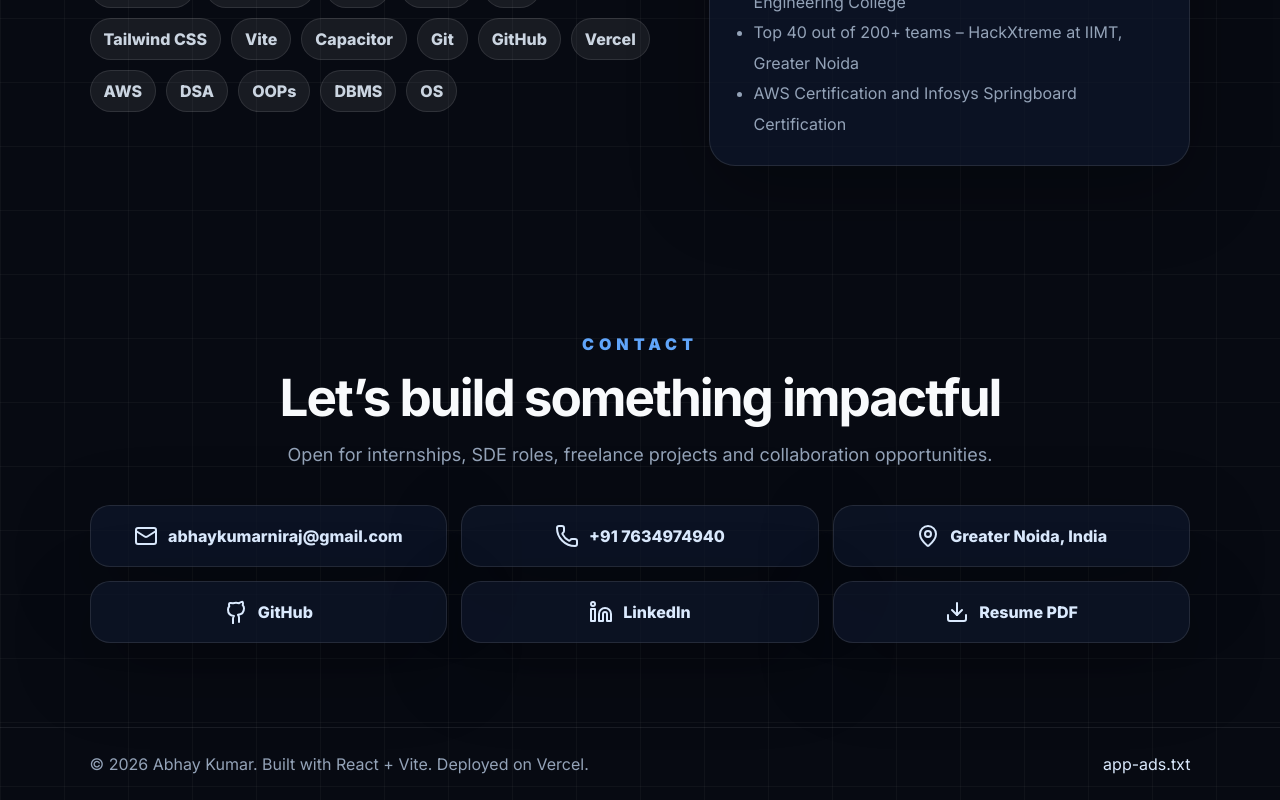
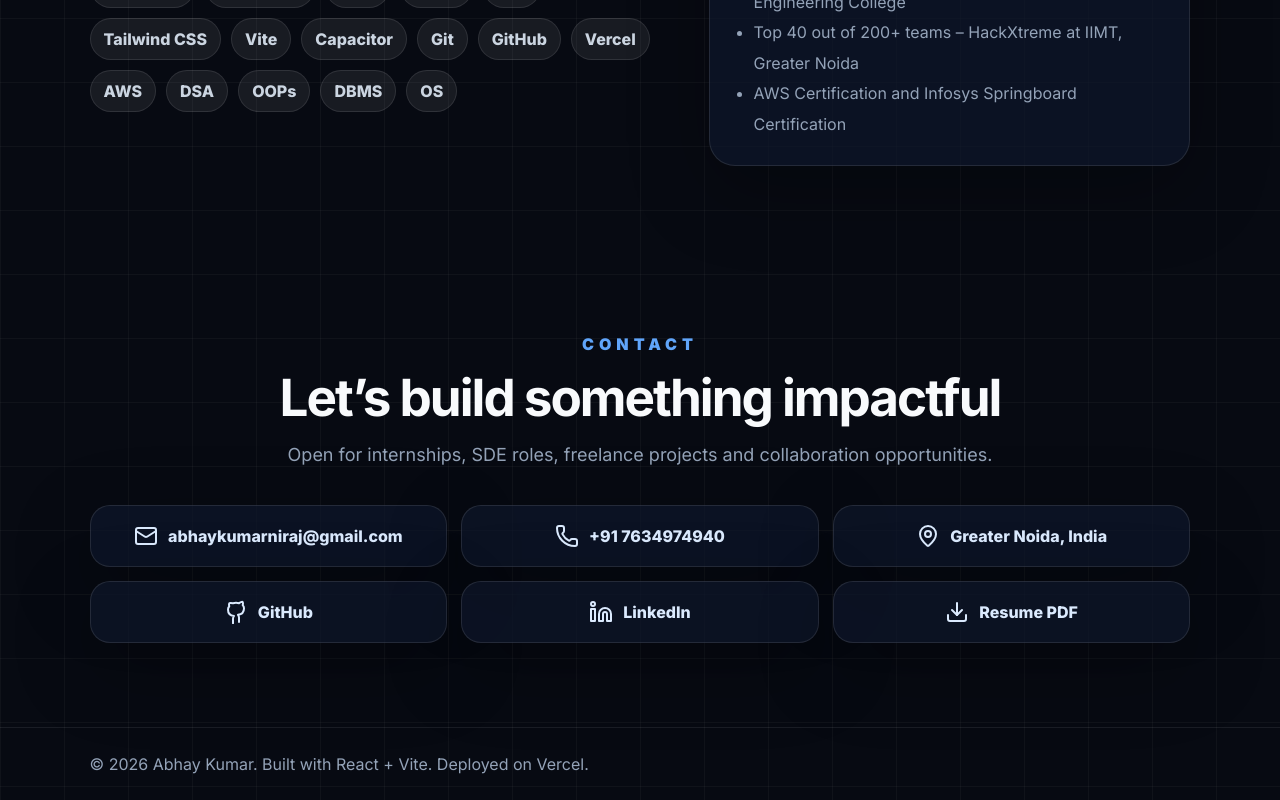
Before and after one commit to Dearabhay/dearabhay, a React (Vite) app: page / in a window 1280 px wide. Shown: the part 3886-4686 px from the top of the page. Built offline with nearby package versions, Linux system fonts and the light colour scheme.

Commit message:
Update App.jsx

```diff
--- a/src/App.jsx
+++ b/src/App.jsx
@@ -474,7 +474,7 @@
 
       <footer>
         <p>© 2026 Abhay Kumar. Built with React + Vite. Deployed on Vercel.</p>
-        <a href="/app-ads.txt">app-ads.txt</a>
+
       </footer>
     </main>
   );
```
